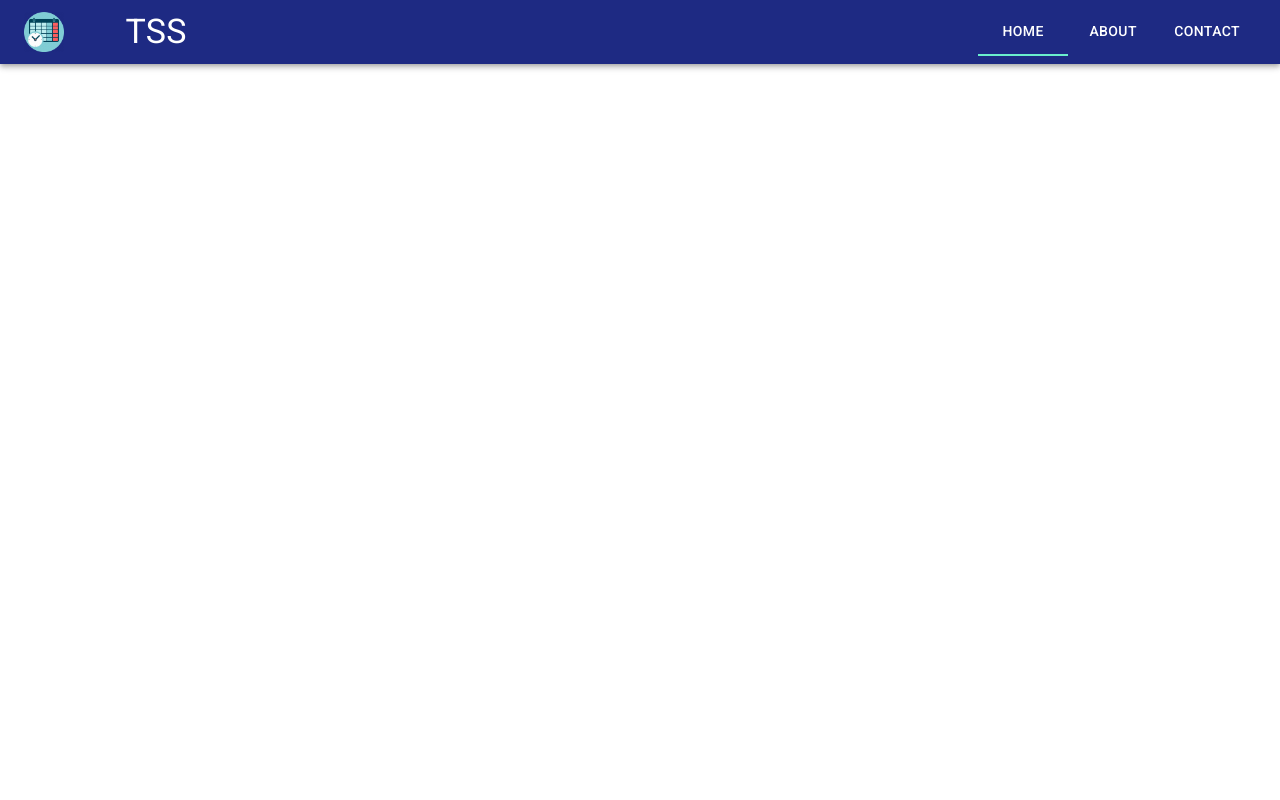
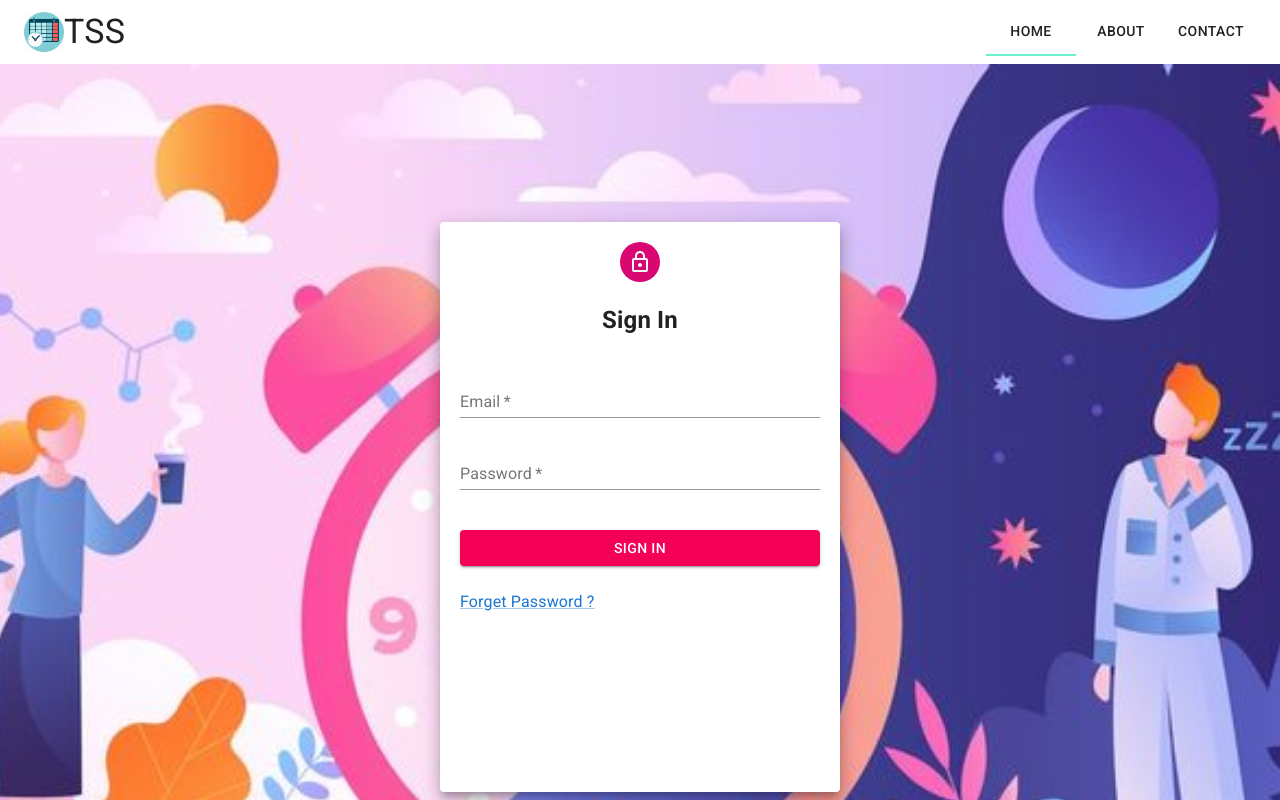
Before and after one commit to OmgaSqud/omega_squad_tss, a React (Create React App) app: page / in a window 1280 px wide. Shown: the top 800 px of the page. Built offline with nearby package versions, Linux system fonts and the light colour scheme; no server answers.

Commit message:
homepage

```diff
--- a/package.json
+++ b/package.json
@@ -6,6 +6,7 @@
     "@emotion/react": "^11.4.1",
     "@emotion/styled": "^11.3.0",
     "@material-ui/core": "^4.12.3",
+    "@material-ui/icons": "^4.11.2",
     "@mui/icons-material": "^5.0.0",
     "@mui/material": "^5.0.0",
     "@testing-library/jest-dom": "^5.11.4",
--- a/public/assets/css/styles.css
+++ b/public/assets/css/styles.css
@@ -1,3 +1,15 @@
+#hero {
+  width: 100%;
+  height: 940px;
+  background-image: url(../../bsk86n1.jpg);
+  background-repeat: no-repeat, repeat;
+  background-size: cover;
+  background-position: center;
+  padding: 36px 0;
+  flex-grow: inherit;
+  position: absolute;
+  display: block;
+}
 .img-fluid {
   padding: 0;
   margin: 0;
@@ -5,3 +17,11 @@
   max-width: 100%;
   height: auto;
 }
+
+section {
+  padding: 60px 0;
+  overflow: hidden;
+}
+#hero .container {
+  padding-top: 72px;
+}
--- a/src/App.js
+++ b/src/App.js
@@ -2,15 +2,26 @@ import React from "react";
 import { Switch } from "react-router-dom";
 import "./App.css";
 import Navbar from "./shared/Navbar";
+import Homepage from "./home/Homepage";
+import { Route } from "react-router";
+import StudentView from "./student/StudentView";
+import Timetable from "./dashboard/Timetable";
 
 const App = () => {
   return (
     <>
       <Navbar />
       <Switch>
-        {/* <Route exact path="/">
+        <Route exact path="/">
           <Homepage />
-        </Route> */}
+        </Route>
+
+        <Route exact path="/student">
+          <StudentView />
+        </Route>
+        <Route exact path="/dashboard">
+          <Timetable />
+        </Route>
       </Switch>
     </>
   );
--- a/src/firebase/Firebase.js
+++ b/src/firebase/Firebase.js
@@ -2,6 +2,11 @@
 import { initializeApp } from "firebase/app";
 import { getAnalytics } from "firebase/analytics";
 import { getFirestore } from "firebase/firestore";
+import { getAuth } from "firebase/auth";
+
+//-------------------------------------------------------------------------------
+
+//---------------------------------------------------------------------------
 //import db from "firebase/firestore";
 
 // TODO: Add SDKs for Firebase products that you want to use
@@ -16,10 +21,15 @@ const firebaseConfig = {
   storageBucket: "tss-db-e1729.appspot.com",
   messagingSenderId: "1077439325934",
   appId: "1:1077439325934:web:a9d95e54ac2dc6f7cc75ff",
-  measurementId: "G-0X2N0B8T3Y"
+  measurementId: "G-0X2N0B8T3Y",
 };
 
 // Initialize Firebase
 const app = initializeApp(firebaseConfig);
 const analytics = getAnalytics(app);
-export const db = getFirestore();
+export const db = getFirestore(app);
+export const auth = getAuth(app);
+//--------------------------------------------------
+
+//------------------------------------------------
+export default app;
--- a/src/home/Homepage.js
+++ b/src/home/Homepage.js
@@ -0,0 +1,203 @@
+import {
+  Avatar,
+  Button,
+  Grid,
+  Paper,
+  TextField,
+  Typography,
+} from "@material-ui/core";
+import LockOutlined from "@material-ui/icons/LockOutlined";
+import Link from "@mui/material/Link";
+import { onAuthStateChanged, signInWithEmailAndPassword } from "firebase/auth";
+import React, { useEffect, useState } from "react";
+import { useHistory } from "react-router";
+import { auth, db } from "../firebase/Firebase";
+
+//-----------------------------------------------------------------------------------
+import { doc, getDoc } from "firebase/firestore";
+import {
+  getFirestore,
+  collection,
+  query,
+  where,
+  getDocs,
+} from "firebase/firestore";
+//-----------------------------------------------------------------------------------
+
+const HomePage = () => {
+  const [user, setUser] = useState("");
+  const [email, setEmail] = useState("");
+  const [password, setPassword] = useState("");
+  const [emailError, setEmailError] = useState("");
+  const [passwordError, setPasswordlError] = useState("");
+  const [hasAccount, sethasAccount] = useState(false);
+
+  const history = useHistory();
+
+  const clearInput = () => {
+    setEmail("");
+    setPassword("");
+  };
+  const clearError = () => {
+    setEmailError("");
+    setPasswordlError("");
+  };
+
+  const handleLogin = () => {
+    clearError();
+
+    signInWithEmailAndPassword(auth, email, password)
+      .then((userCredential) => {
+        // Signed in
+        //----------------------------------------------------------------
+        const user = userCredential.user;
+        console.log(user.uid);
+        getDoc(doc(db, "users", user.uid)).then((doc) => {
+          switch (doc.data().type) {
+            case "student":
+              history.push("/student");
+              break;
+            case "Teacher":
+              history.push("/dashboard");
+              break;
+            case "admin":
+              history.push("/");
+              break;
+            default:
+              history.push("/");
+              break;
+          }
+        });
+        //----------------------------------------------------------------
+
+        //history.push("/student");
+
+        // ...
+        //--------------------------------------------------------
+        // db.collection("users")
+        //   .doc(user.uid)
+        //   .getDoc()
+        //   .then((doc) => {
+        //     console.log(doc.data().type);
+        //     switch (doc.data().type) {
+        //       case "student":
+        //         history.push("/student");
+        //         break;
+        //       case "Teacher":
+        //         history.push("/dashboard");
+        //         break;
+        //       case "ADMIN":
+        //         history.push("/admin");
+        //         break;
+        //       default:
+        //         history.push("/");
+        //         break;
+        //     }
+        //   });
+
+        //console.log("doc data" + getDoc(doc(db, "users", "user.uid")).data());
+
+        //-------------------------------------------------------
+      })
+      .catch((err) => {
+        switch (err.code) {
+          case "auth/invalid-email":
+          case "auth/user-disabled":
+          case "auth/user-not-found":
+            setEmailError(err.message);
+            break;
+          case "auth/wring-password":
+            setPasswordlError(err.message);
+            break;
+          default:
+            history.push("/");
+            break;
+        }
+      });
+  };
+
+  const authListner = () => {
+    onAuthStateChanged(auth, (user) => {
+      if (user) {
+        clearInput();
+        setUser(user);
+      } else {
+        setUser("");
+        console.log("hello");
+      }
+    });
+  };
+
+  useEffect(() => {
+    authListner();
+  }, []);
+
+  const paperStyle = {
+    padding: 20,
+    height: "570px",
+    width: 400,
+    margin: "50px auto",
+    position: "relative",
+    verflow: "hidden",
+  };
+  const avatarStyle = {
+    backgroundColor: "rgb(217 7 113)",
+  };
+  const marginStyle = {
+    margin: "12px 0",
+  };
+
+  return (
+    <section id="hero">
+      <div className="container">
+        <Grid>
+          {/* box with a shadow */}
+          <Paper elevation={10} style={paperStyle}>
+            <Grid align="center">
+              <Avatar style={avatarStyle}>
+                <LockOutlined />
+              </Avatar>
+              <h2>Sign In</h2>
+            </Grid>
+            <TextField
+              label="Email"
+              placeholder="Enter Email"
+              type="email"
+              fullWidth
+              required
+              style={marginStyle}
+              value={email}
+              onChange={(e) => setEmail(e.target.value)}
+            ></TextField>
+            <TextField
+              label="Password"
+              placeholder="Enter Password"
+              type="password"
+              fullWidth
+              required
+              style={marginStyle}
+              value={password}
+              onChange={(e) => setPassword(e.target.value)}
+            ></TextField>
+            <p>{passwordError} </p>
+            <Button
+              type="submit"
+              color="secondary"
+              variant="contained"
+              fullWidth
+              style={marginStyle}
+              onClick={handleLogin}
+            >
+              Sign In
+            </Button>
+            <Typography style={marginStyle}>
+              <Link href="#">Forget Password ?</Link>
+            </Typography>
+          </Paper>
+        </Grid>
+      </div>
+    </section>
+  );
+};
+
+export default HomePage;
```
Also changed, not shown: public/bsk86n1.jpg (added), 1 other file (tests, documents, lock files or other folders). Lines whose indentation alone changed are shown as unchanged.
